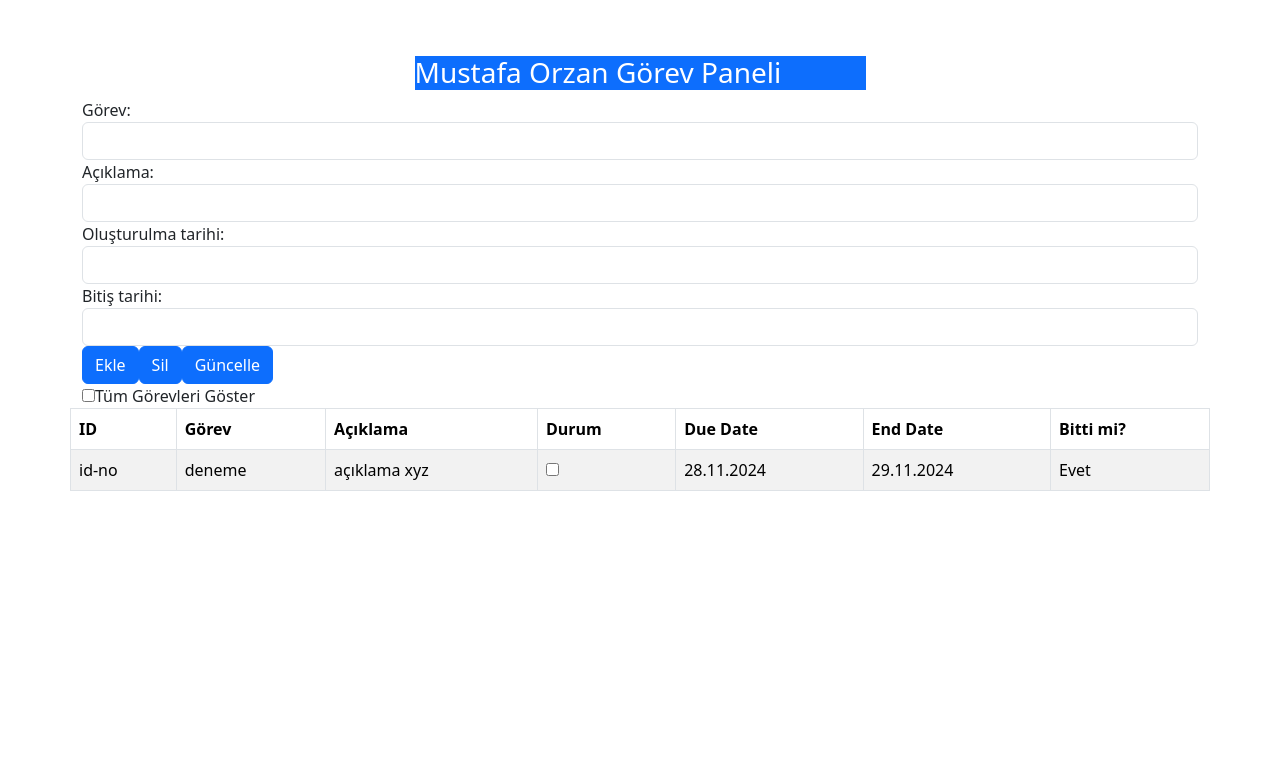
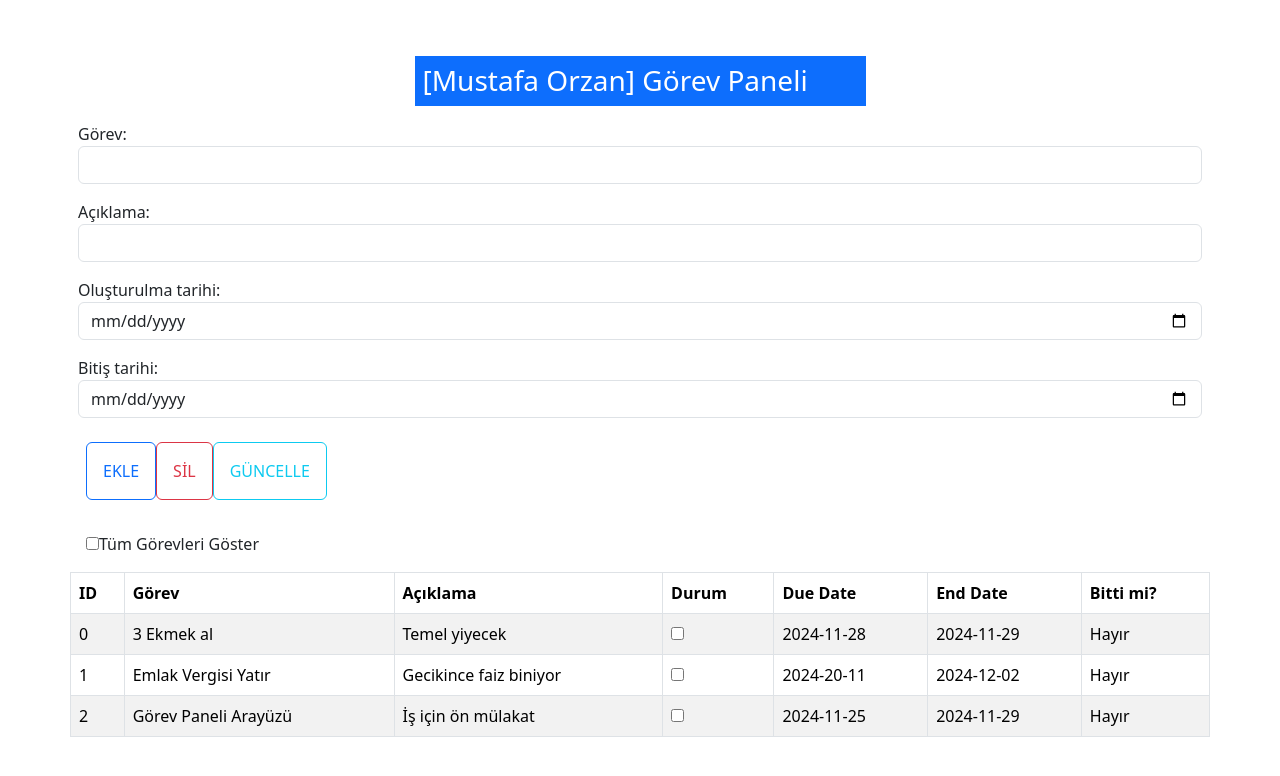
Before and after one commit to mustafaorzan/gorevPanel, an Angular app: page / in a window 1280 px wide. Shown: the top 776 px of the page. Built offline with nearby package versions, Linux system fonts and the light colour scheme.

Commit message:
ekleme fonksiyonları yapıldı

```diff
--- a/src/app/app.component.html
+++ b/src/app/app.component.html
@@ -3,58 +3,61 @@
   <div class="row justify-content-center">
     <!-- Başlık  -->
     <div class="col-5">
-      <h3 class="bg-primary text-white p3">{{user}} Görev Paneli</h3>
+      <h3 class="bg-primary text-white p-2">[{{user}}] Görev Paneli</h3>
     </div>
 
     <!-- TextBox (Input)  -->
-    <div class="input-group-task">
+    <div class="input-group-task p-2">
       <div class="input-title-name">
         Görev:
       </div>
-      <input type="text" #todoText class="form-control">
+      <input type="text" #gorevTask class="form-control">
     </div>
 
-    <div class="input-group-description">
+    <div class="input-group-description p-2">
       <div class="input-description">
         Açıklama:
       </div>
-      <input type="text" #todoText class="form-control">
+      <input type="text" #gorevDesc class="form-control">
     </div>
 
-    <div class="input-group-due-date">
+    <div class="input-group-due-date p-2">
       <div class="input-due">
         Oluşturulma tarihi:
       </div>
-      <input type="text" #todoText class="form-control">
+      <input id="dueDate" #gorevDue class="form-control" type="date" />
+      <span id="dueDateSelected"></span>
     </div>
 
-    <div class="input-group-end-date">
+    <div class="input-group-end-date p-2">
       <div class="input-end">
         Bitiş tarihi:
       </div>
-      <input type="text" #todoText class="form-control">
+      <input id="endDate" #gorevEnd class="form-control" type="date" />
+      <span id="endDateSelected"></span>
     </div>
 
     <!-- Butonlar (Ekle-Güncelle-Sil)  -->
     <!-- DÜZENLE 1 - Butonlar  -->
-    <div class="input-button-group">
+    <div class="input-button-group p-3">
       <div class="input-add-button">
-        <button class="btn btn-primary">Ekle</button>
-        <button class="btn btn-primary">Sil</button>
-        <button class="btn btn-primary">Güncelle</button>
+        <button class="btn btn-outline-primary p-3" (click)="addItem(gorevTask.value,gorevDesc.value,gorevDue.value,gorevEnd.value);
+          gorevTask.value=''; gorevDesc.value=''; gorevDue.value='29.11.2024';gorevEnd.value='29.11.2024';">EKLE</button>
+        <button class="btn btn-outline-danger p-3">SİL</button>
+        <button class="btn btn-outline-info p-3">GÜNCELLE</button>
       </div>
 
     </div>
 
 
     <!-- Checkbox ( Tüm Görevleri Göster (Biten + Devam eden) )  -->
-    <div class="custom-control custom-checkbox">
+    <div class="custom-control custom-checkbox p-3">
       <!-- DÜZENLE 2 - checkbox  -->
-      <input type="checkbox">
+      <input type="checkbox" [(ngModel)]="isDisplay">
       <label class="custom-control-label" for="displayAll">Tüm Görevleri Göster</label>
     </div>
 
-    <table class="table table-striped table-bordered">
+    <table class="table table-striped table-bordered p-3">
 
       <thead>
         <tr>
@@ -69,16 +72,19 @@
       </thead>
 
       <tbody><!-- Düzenleme 3 - İçeri veri alacak (Tablo başlığı  altı) -->
-        <tr>
-          <td>id-no</td>
-          <td>deneme</td>
-          <td>açıklama xyz</td>
+        <tr *ngFor="let item of getItems(); let i= index">
+          <td>{{item.id}}</td>
+          <td>{{item.task}}</td>
+          <td>{{item.description}}</td>
           <td>
-            <input type="checkbox">
+            <input type="checkbox" [(ngModel)]="item.status">
           </td>
-          <td>28.11.2024</td>
-          <td>29.11.2024</td>
-          <td>Evet</td>
+          <td>{{item.dueDate}}</td>
+          <td>{{item.endDate}}</td>
+          <td [ngSwitch]="item.status">
+            <span *ngSwitchCase="true">Evet</span>
+            <span *ngSwitchCase="false">Hayır</span>
+          </td>
         </tr>
       </tbody>
 
--- a/src/app/app.component.ts
+++ b/src/app/app.component.ts
@@ -1,4 +1,6 @@
 import { Component } from '@angular/core';
+import { GorevModel, GorevItem } from './model';
+
 
 @Component({
   selector: 'app-root',
@@ -7,6 +9,25 @@ import { Component } from '@angular/core';
   styleUrl: './app.component.css'
 })
 export class AppComponent {
-  title = 'gorevPanel';
+  title = 'Görev Paneli Arayüzü';
   user = 'Mustafa Orzan';
+  model = new GorevModel();
+  isDisplay = false;
+  id: number = 4;
+
+  getItems(){
+    if(this.isDisplay){
+      return this.model.items;
+    }
+    return this.model.items.filter(item=> !item.status);
+  }
+
+  addItem(val_task: string, val_desc: string, val_due: string, val_end: string){
+    if( (val_task!='') && (val_desc!='') && (val_due!='') && (val_end!='') ){
+
+      this.model.items.push(new GorevItem(this.id,val_task, val_desc,false,val_due,val_end));
+      this.id++;
+    } // else kısmını da düşün
+  }
+
 }
--- a/src/app/app.module.ts
+++ b/src/app/app.module.ts
@@ -3,6 +3,7 @@ import { BrowserModule, provideClientHydration, withEventReplay } from '@angular
 
 import { AppRoutingModule } from './app-routing.module';
 import { AppComponent } from './app.component';
+import { FormsModule } from '@angular/forms';
 
 @NgModule({
   declarations: [
@@ -10,7 +11,8 @@ import { AppComponent } from './app.component';
   ],
   imports: [
     BrowserModule,
-    AppRoutingModule
+    AppRoutingModule,
+    FormsModule
   ],
   providers: [
     provideClientHydration(withEventReplay())
--- /dev/null
+++ b/src/app/model.ts
@@ -0,0 +1,35 @@
+export class GorevModel{
+    // id kısmını burada yazdım ilk ancak nerede yazacağımı bilmiyorum
+    items;
+
+    constructor(){
+        //sayılarla otomatik artır
+        this.items = [
+            new GorevItem(0, "3 Ekmek al", "Temel yiyecek", false, "2024-11-28","2024-11-29"),
+            new GorevItem(1, "Emlak Vergisi Yatır", "Gecikince faiz biniyor", false, "2024-20-11","2024-12-02"),
+            new GorevItem(2, "Görev Paneli Arayüzü", "İş için ön mülakat", false, "2024-11-25","2024-11-29"),
+            new GorevItem(3, "Diş Fırçala", "Dişler sapsarı.", true, "2024-11-28","2024-11-28")
+        ];
+    }
+
+}
+
+export class GorevItem{
+    id;
+    task;
+    description;
+    status;
+    dueDate;
+    endDate;
+
+    constructor(id: number, task: string, description: string,
+        status: boolean, dueDate: string, endDate: string)
+        {
+            this.id = id;
+            this.task = task;
+            this.description=description;
+            this.status=status;
+            this.dueDate=dueDate;
+            this.endDate=endDate;
+    }
+}
```
